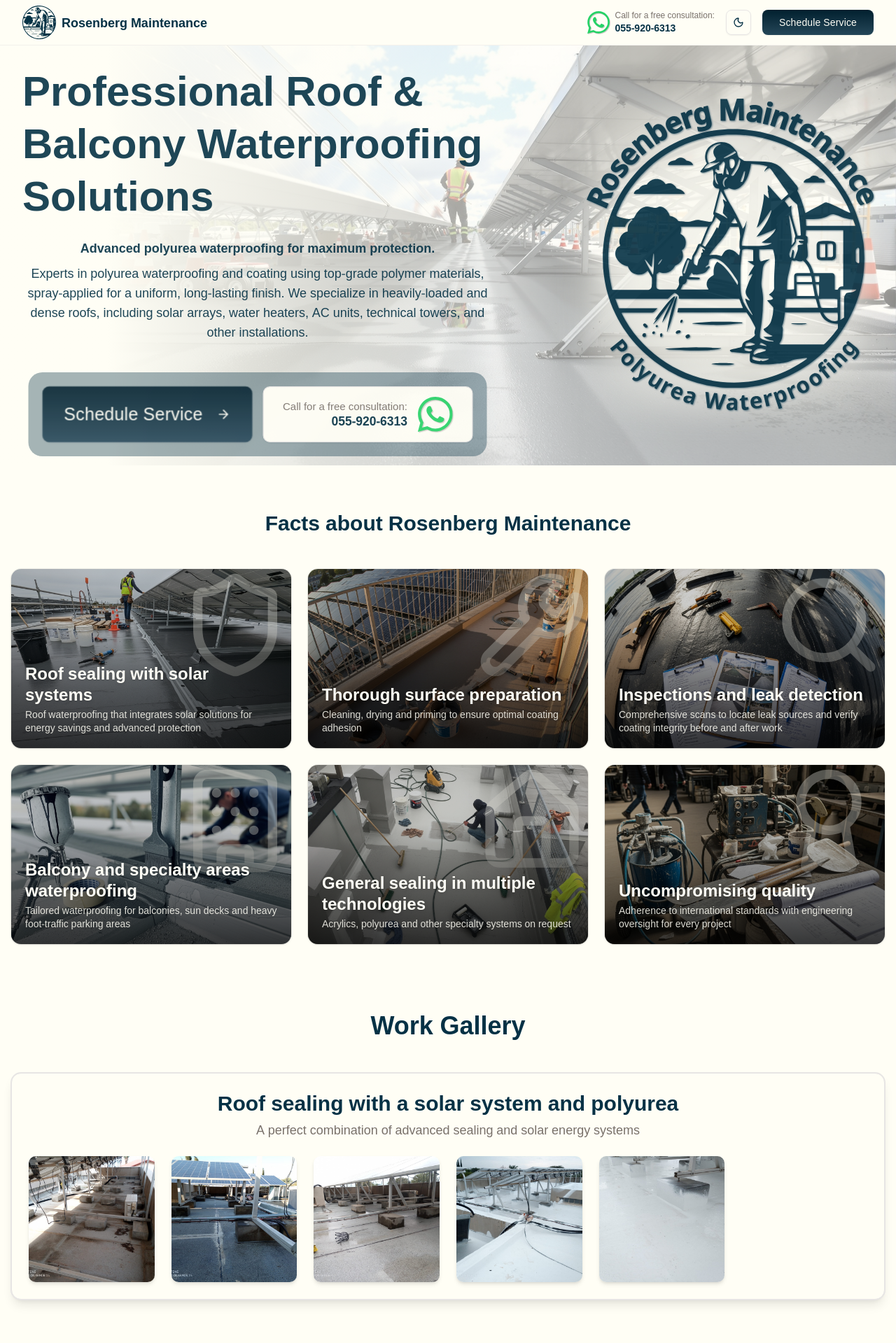
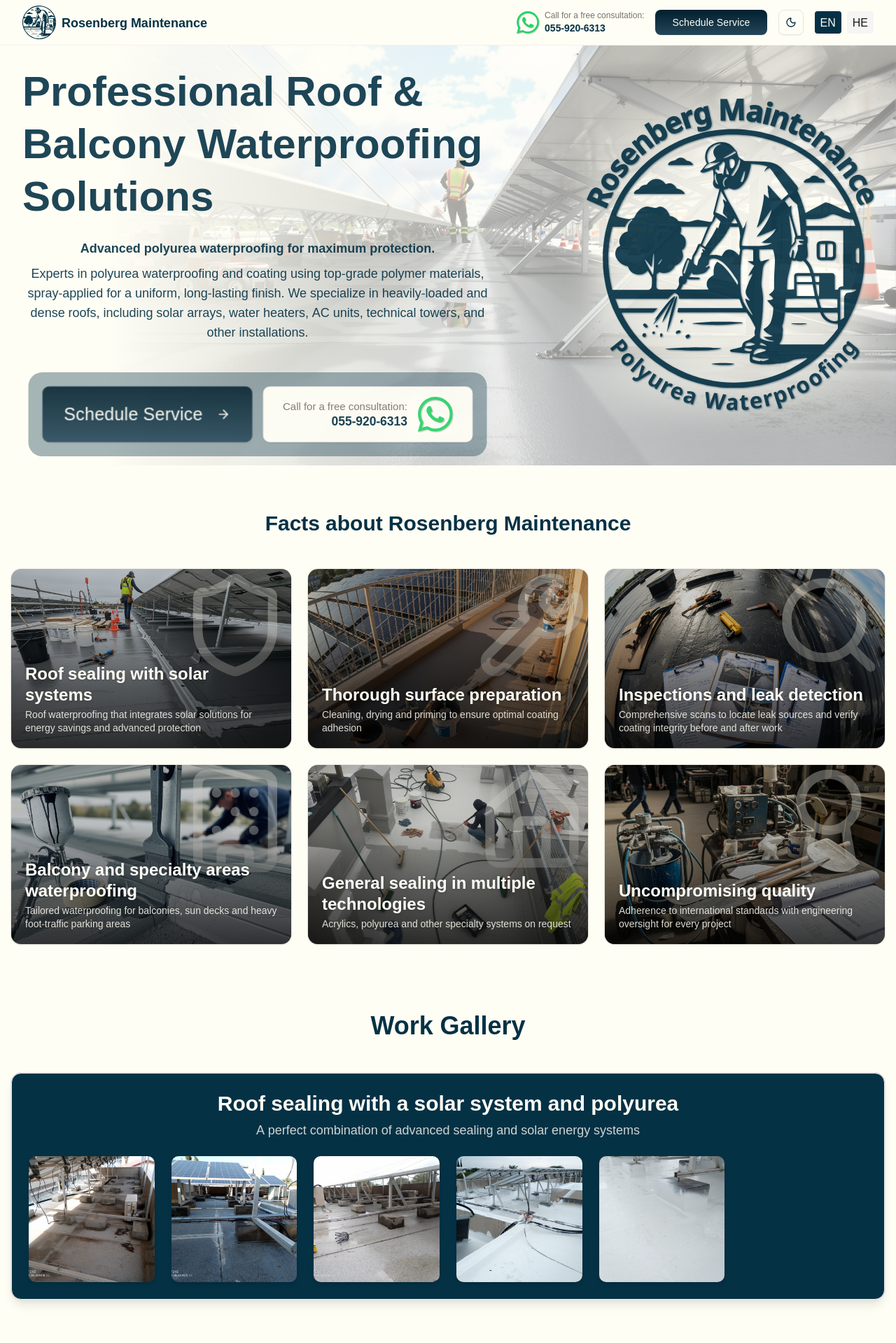
Before and after one commit to ilyaizen/rosenberg-maintenance-next, a Next.js app: page /en in a window 1280 px wide. Shown: the top 1919 px of the page at 70% size. Built offline with nearby package versions, Linux system fonts and the light colour scheme.

Commit message:
Small changes

```diff
--- a/src/components/Gallery.tsx
+++ b/src/components/Gallery.tsx
@@ -212,10 +212,10 @@
 
       <div className="space-y-16">
         {gallerySections.map((section, sectionIdx) => (
-          <Card key={section.id} className="ring-border ring-1 shadow-lg">
+          <Card key={section.id} className="ring-border ring-1 shadow-lg !bg-foreground !text-background">
             <CardHeader className="text-center">
               <CardTitle className="text-2xl sm:text-3xl font-bold mb-0">{section.title}</CardTitle>
-              <CardDescription className="mx-auto max-w-2xl text-base sm:text-lg">
+              <CardDescription className="mx-auto max-w-2xl text-base sm:text-lg !text-background/80">
                 {section.description}
               </CardDescription>
             </CardHeader>
--- a/src/components/Header.tsx
+++ b/src/components/Header.tsx
@@ -2,7 +2,7 @@
 
 import ThemeToggle from "@/components/ThemeToggle";
 import { Button } from "@/components/ui/button";
-// import LanguageSwitcher from "./LanguageSwitcher";
+import LanguageSwitcher from "./LanguageSwitcher";
 import { useLocale, useTranslations } from "next-intl";
 import Image from "next/image";
 import React from "react";
@@ -49,9 +49,9 @@
                 </a>
               </div>
             </div>
+            <Button className="cta-btn px-6 hover:opacity-90">{t("header.scheduleService")}</Button>
             <ThemeToggle />
-            <Button className="cta-btn px-6 hover:opacity-90">{t("header.scheduleService")}</Button>
-            {/* <LanguageSwitcher /> */}
+            <LanguageSwitcher />
           </div>
         </div>
       </div>
```
